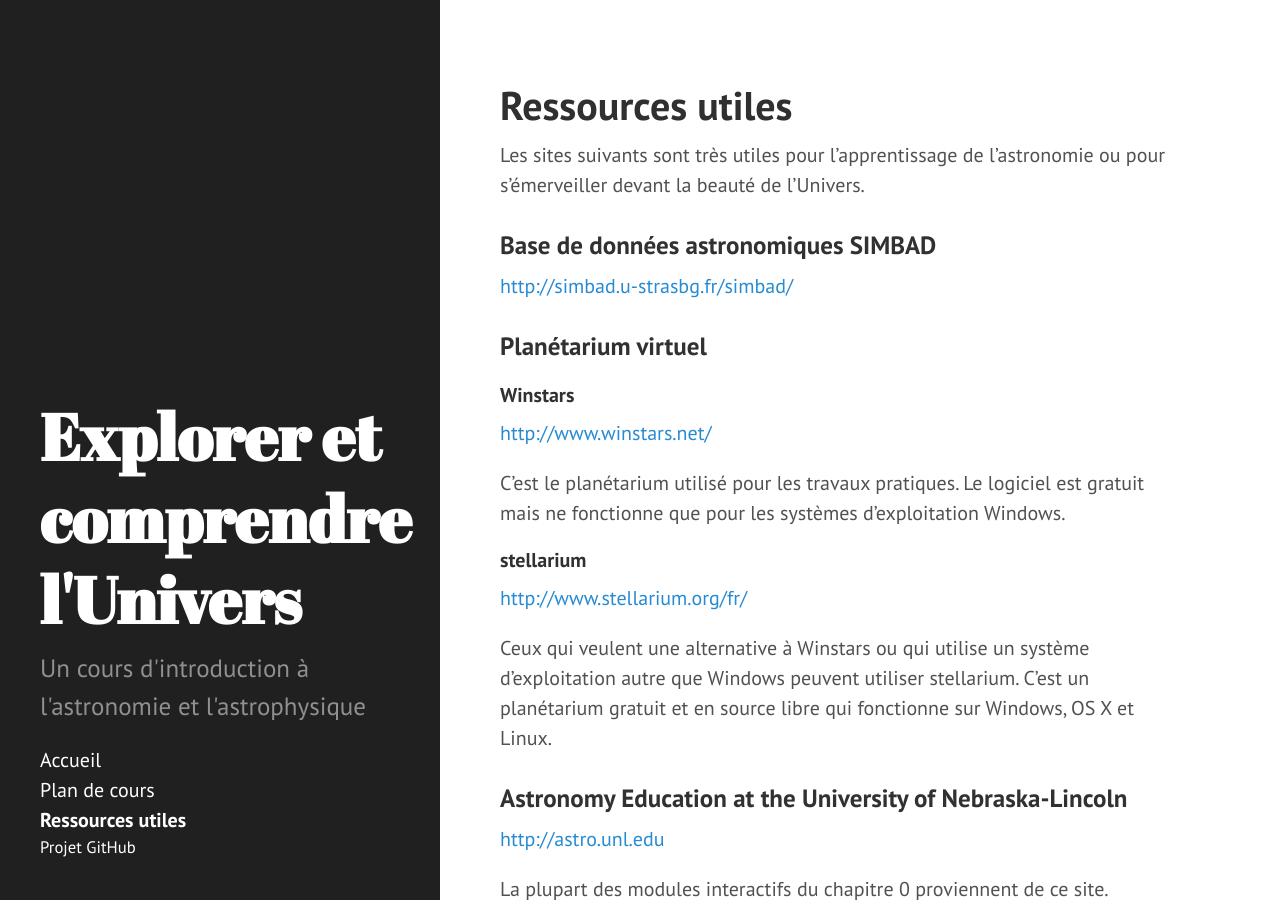
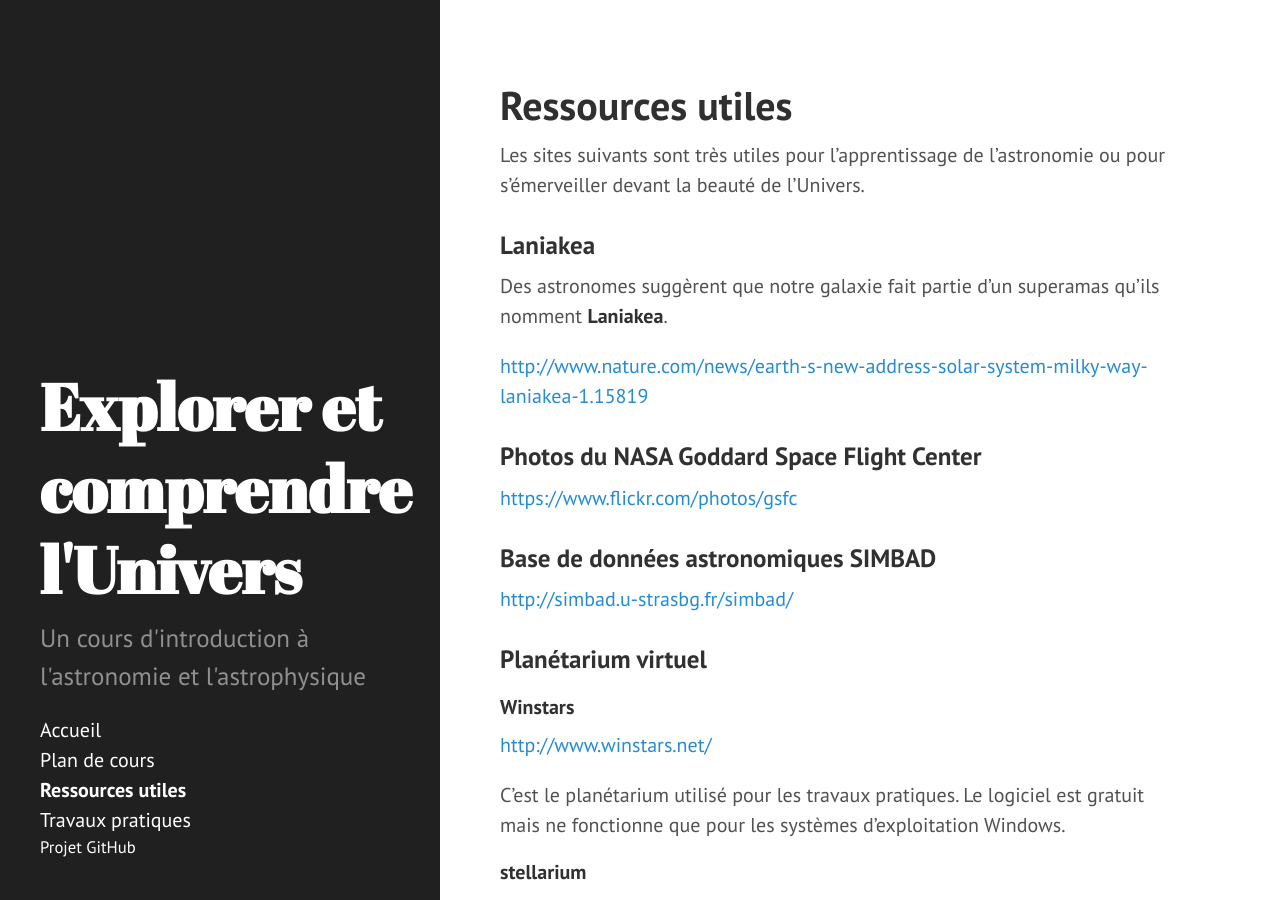
Before and after one commit to loicseguin/astronomie, a Jekyll site: the page built from ressources.md, in a window 1280 px wide and 900 px high. Built offline with Jekyll 4.4.1, drawn with Linux system fonts in a browser that asks for light colours; Markdown is read by kramdown in place of the engine named in the settings.

Commit message:
Ajout de ressources et page tp

```diff
--- a/ressources.md
+++ b/ressources.md
@@ -5,6 +5,19 @@ title: Ressources utiles
 
 Les sites suivants sont très utiles pour l'apprentissage de l'astronomie ou
 pour s'émerveiller devant la beauté de l'Univers.
+
+### Laniakea
+
+Des astronomes suggèrent que notre galaxie fait partie d'un superamas qu'ils
+nomment **Laniakea**.
+
+[http://www.nature.com/news/earth-s-new-address-solar-system-milky-way-laniakea-1.15819](http://www.nature.com/news/earth-s-new-address-solar-system-milky-way-laniakea-1.15819)
+
+
+### Photos du NASA Goddard Space Flight Center
+
+[https://www.flickr.com/photos/gsfc](https://www.flickr.com/photos/gsfc)
+
 
 ### Base de données astronomiques SIMBAD
 
```
Also changed, not shown: tp.md (added, +8 -0 lines).
